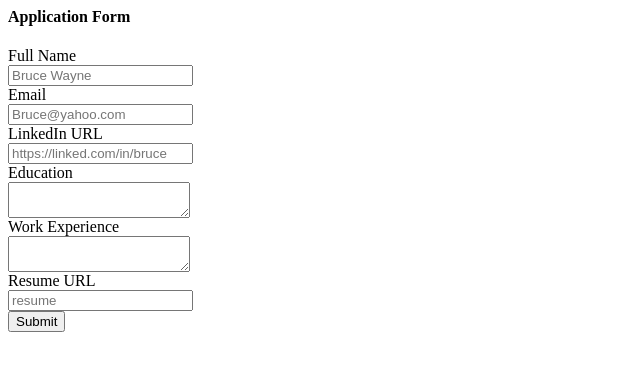
After one commit to Dieufait/flask, a Flask app: template templates/application_form.html in a window 1280 px wide. The commit adds this page. Shown: the top 371 px of the page, without its empty margins (0-640 px from the left). Run offline with Flask 3, Linux system fonts and the light colour scheme; the template is opened without the code that fills it, so the values that code supplies are empty.

Commit message:
Initial commit

```diff
--- a/app.py
+++ b/app.py
@@ -1,9 +1,8 @@
-from flask import Flask, render_template, jsonify
-from database import load_jobs_from_db, load_job_from_db
+from flask import Flask, render_template, jsonify, request
+from database import load_jobs_from_db, load_job_from_db, add_application_to_db
 
 
 app = Flask(__name__)
-
 
 
 @app.route("/")
@@ -26,6 +25,15 @@ def show_job(id):
     return "Not Found", 404
   return render_template('jobpage.html', job=job)
 
+@app.route("/job/<id>/apply", methods=['post'])
+def apply_to_job(id):
+  data = request.form
+  job = load_job_from_db(id)
+  add_application_to_db(id, data)
+  # store this in the DB
+  # send an email
+  # display an acknowledgement
+  return render_template('application_submitted.html',application=data, job=job)
 
 
 if __name__ == '__main__':
--- /dev/null
+++ b/templates/application_form.html
@@ -0,0 +1,35 @@
+<h4>Application Form</h4>
+<form action = "/job/{{job['id']}}/apply" method ="post">
+
+  <div class="mb-2">
+    <label>Full Name</label><br>
+    <input type="text" name="full_name" placeholder="Bruce Wayne">
+  </div>
+
+  <div class="mb-2">
+    <label>Email</label><br>
+    <input type="text" name="email" placeholder="Bruce@yahoo.com">
+  </div>
+
+  <div class="mb-2">
+    <label>LinkedIn URL</label><br>
+    <input type="text" name="linkedin_url" placeholder="https://linked.com/in/bruce">
+  </div>
+
+  <div class="mb-2">
+    <label>Education</label><br>
+    <textarea name="education"></textarea>
+  </div>
+
+  <div class="mb-2">
+    <label>Work Experience</label><br>
+    <textarea name="work_experience"></textarea>
+  </div>
+
+  <div class="mb-2">
+    <label>Resume URL</label><br>
+    <input type="text" name="resume_url" placeholder="resume">
+  </div>
+
+  <input type="submit">
+</form>
--- a/templates/jobpage.html
+++ b/templates/jobpage.html
@@ -28,7 +28,7 @@
 
       <h4>Salary</h4>
       <p class="lead">{{job.currency}}{{job.salary}}</p>
-
+     {% include 'application_form.html'%}
    </div>
     {% include 'footer.html' %}
   </body>
```
Also changed, not shown: database.py (+7 -0 lines), templates/application_submitted.html (added, +37 -0 lines).
